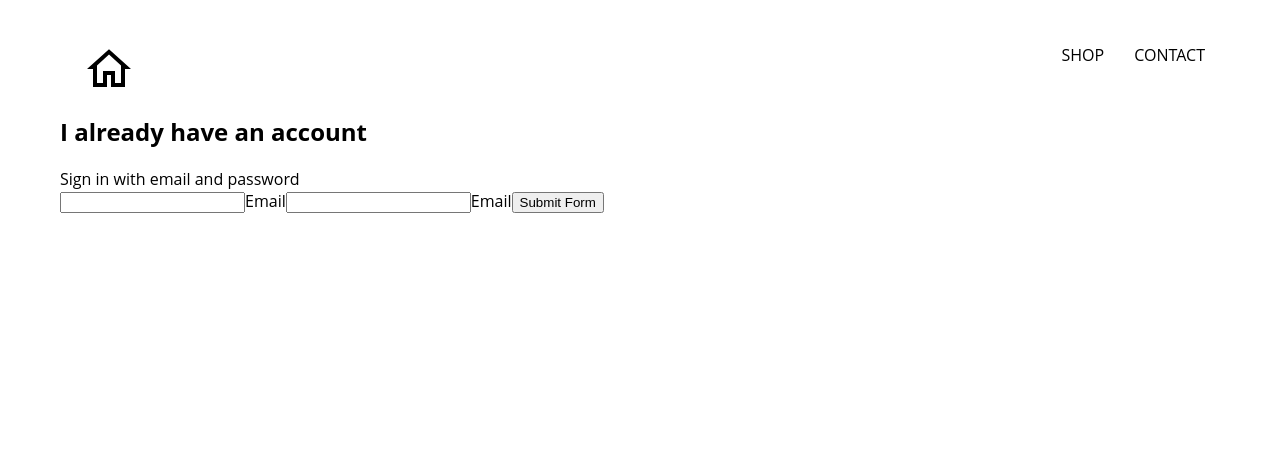
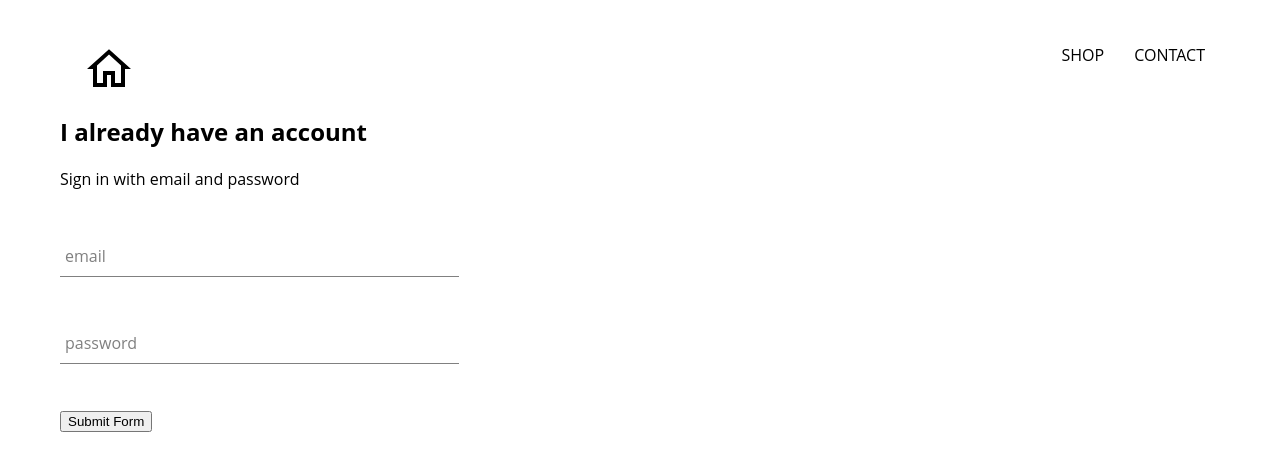
Before and after one commit to pengravity/ecomm-clothing, a React (Create React App) app: page /signin in a window 1280 px wide. Shown: the top 470 px of the page. Built offline with nearby package versions, Linux system fonts and the light colour scheme; the HTML template or start-up script is replaced by a standard one.

Commit message:
added form-input component + styling

```diff
--- /dev/null
+++ b/src/components/form-input/form-input.component.jsx
@@ -0,0 +1,20 @@
+import React from "react";
+
+import "./form-input.styles.scss";
+
+const FormInput = ({ handleChange, label, ...otherProps }) => (
+  <div className="group">
+    <input className="form-input" onChange={handleChange} {...otherProps} />
+    {label ? (
+      <label
+        className={`${
+          otherProps.value.length ? "shrink" : ""
+        } form-input-label`}
+      >
+        {label}
+      </label>
+    ) : null}
+  </div>
+);
+
+export default FormInput;
--- /dev/null
+++ b/src/components/form-input/form-input.styles.scss
@@ -0,0 +1,54 @@
+$sub-color: grey;
+$main-color: black;
+
+@mixin shrinkLabel {
+  top: -14px;
+  font-size: 12px;
+  color: $main-color;
+}
+
+.group {
+  position: relative;
+  margin: 45px 0;
+
+  .form-input {
+    background: none;
+    background-color: white;
+    color: $sub-color;
+    font-size: 18px;
+    padding: 10px 10px 10px 5px;
+    display: block;
+    width: 100%;
+    border: none;
+    border-radius: 0;
+    border-bottom: 1px solid $sub-color;
+    margin: 25px 0;
+
+    &:focus {
+      outline: none;
+    }
+
+    &:focus ~ .form-input-label {
+      @include shrinkLabel();
+    }
+  }
+
+  input[type="password"] {
+    letter-spacing: 0.3em;
+  }
+
+  .form-input-label {
+    color: $sub-color;
+    font-size: 16px;
+    font-weight: normal;
+    position: absolute;
+    pointer-events: none;
+    left: 5px;
+    top: 10px;
+    transition: 300ms ease all;
+
+    &.shrink {
+      @include shrinkLabel();
+    }
+  }
+}
--- a/src/components/signin/signin.component.jsx
+++ b/src/components/signin/signin.component.jsx
@@ -1,5 +1,6 @@
 import React from "react";
 
+import FormInput from "../form-input/form-input.component";
 import "./signin.styles.scss";
 
 class SignIn extends React.Component {
@@ -31,22 +32,23 @@
         <span>Sign in with email and password</span>
 
         <form onSubmit={this.handleSubmit}>
-          <input
+          <FormInput
             name="email"
             type="email"
-            onChange={this.handleChange}
+            handleChange={this.handleChange}
             value={this.state.email}
+            label="email"
             required
           />
-          <label>Email</label>
-          <input
+
+          <FormInput
             name="password"
             type="password"
             value={this.state.email}
-            onChange={this.handleChange}
+            handleChange={this.handleChange}
+            label="password"
             required
           />
-          <label>Email</label>
           <input type="submit" value="Submit Form" />
         </form>
       </div>
--- a/src/components/signin/signin.styles.scss
+++ b/src/components/signin/signin.styles.scss
@@ -0,0 +1,3 @@
+.sign-in {
+  width: 30vw;
+}
```
